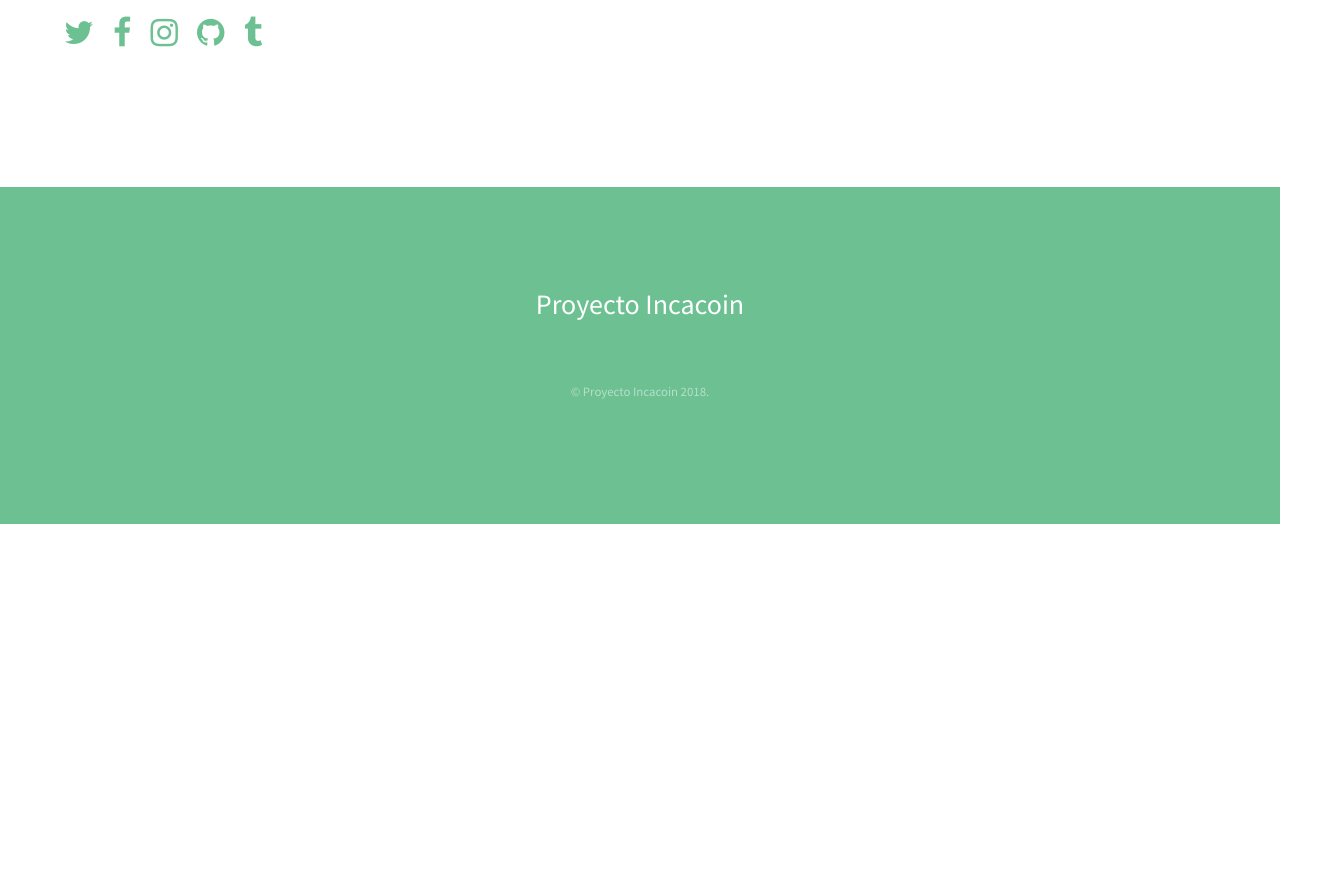
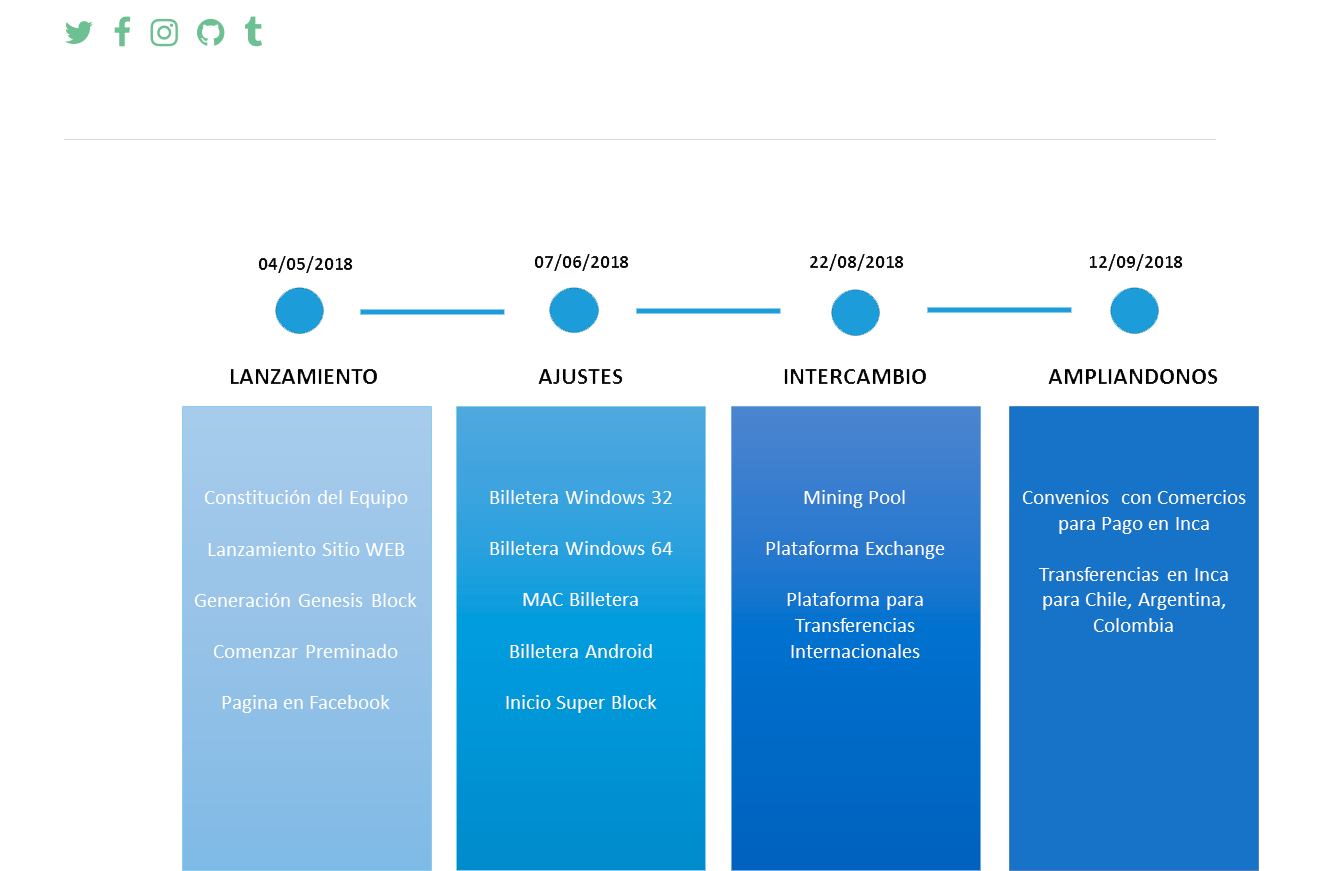
Before and after one commit to incacoin-project/incacoin.org, a plain HTML site: page index.html in a window 1280 px wide. Shown: the part 1240-2111 px from the top of the page, 1344 px wide, since content can reach past the window. Before the commit the page ends 1764 px from the top, so only its background shows below. Drawn offline with Linux system fonts and the light colour scheme.

Commit message:
Add files via upload

```diff
--- a/index.html
+++ b/index.html
@@ -88,6 +88,10 @@
 											</ul>
 										</div>
 				</div>
+				<hr class="major" />
+				<div class="row">
+		    			<img style="width=1 em; height:auto"  src="images/Diapositiva2.1.png">
+				</div>
 				</div>
 			</section>
 		<!-- Footer -->
```
